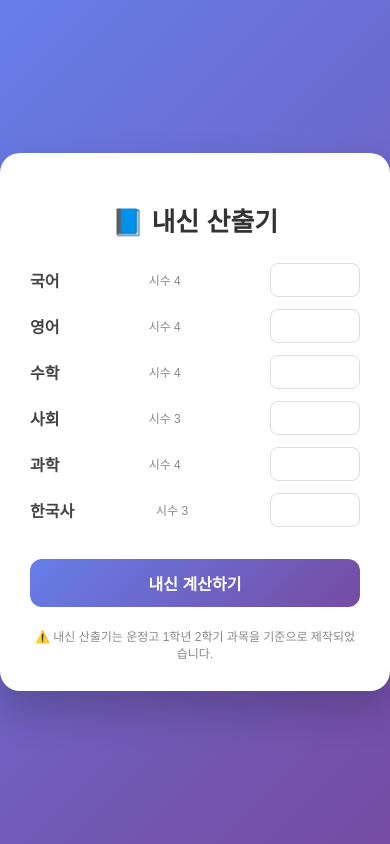
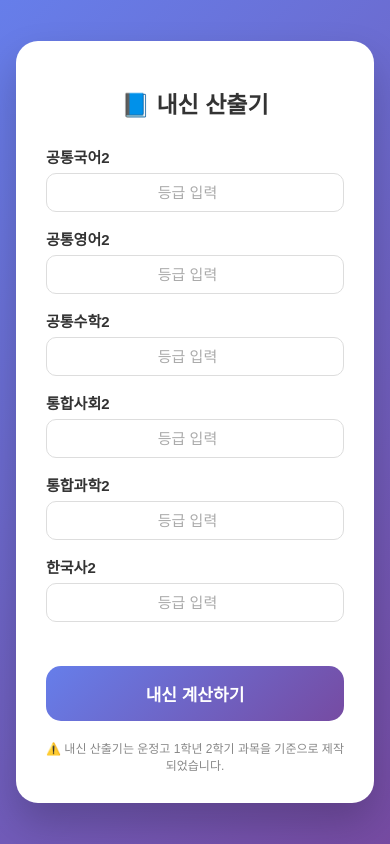
Before and after one commit to koutlier/grade-web, a Flask app: page / in a window 390 px wide. Run offline with Flask 3, Linux system fonts and the light colour scheme; some web fonts are replaced.

Commit message:
반응형

```diff
--- a/templates/index.html
+++ b/templates/index.html
@@ -3,6 +3,7 @@
 <head>
     <meta charset="UTF-8">
     <title>내신 계산기</title>
+    <meta name="viewport" content="width=device-width, initial-scale=1.0">
 
     <!-- Google Font -->
     <link href="https://fonts.googleapis.com/css2?family=Pretendard:wght@400;600;700&display=swap" rel="stylesheet">
@@ -20,21 +21,22 @@
             display: flex;
             justify-content: center;
             align-items: center;
+            padding: 16px;
         }
 
         .card {
             background: white;
             width: 100%;
-            max-width: 420px;
+            max-width: 460px;
             padding: 30px;
-            border-radius: 20px;
+            border-radius: 22px;
             box-shadow: 0 20px 40px rgba(0, 0, 0, 0.2);
         }
 
         h1 {
             text-align: center;
-            margin-bottom: 25px;
-            font-size: 26px;
+            margin-bottom: 26px;
+            font-size: 27px;
             font-weight: 700;
             color: #333;
         }
@@ -43,26 +45,26 @@
             display: flex;
             justify-content: space-between;
             align-items: center;
-            margin-bottom: 12px;
+            margin-bottom: 16px;
         }
 
-        .field label {
-            font-weight: 600;
-            color: #444;
-        }
-
-        .field span {
-            font-size: 12px;
-            color: #888;
+        .subject {
+            font-size: 16px;
+            font-weight: 700;
+            color: #333;
         }
 
         .field input {
-            width: 90px;
-            padding: 8px;
-            border-radius: 8px;
+            width: 120px;
+            padding: 10px;
+            border-radius: 10px;
             border: 1px solid #ddd;
-            font-size: 14px;
+            font-size: 15px;
             text-align: center;
+        }
+
+        .field input::placeholder {
+            color: #aaa;
         }
 
         .field input:focus {
@@ -73,27 +75,21 @@
 
         button {
             width: 100%;
-            margin-top: 20px;
-            padding: 12px;
+            margin-top: 28px;
+            padding: 15px;
             border: none;
-            border-radius: 12px;
+            border-radius: 15px;
             background: linear-gradient(135deg, #667eea, #764ba2);
             color: white;
-            font-size: 16px;
+            font-size: 17px;
             font-weight: 600;
             cursor: pointer;
-            transition: transform 0.1s ease, box-shadow 0.1s ease;
-        }
-
-        button:hover {
-            transform: translateY(-2px);
-            box-shadow: 0 8px 20px rgba(0, 0, 0, 0.2);
         }
 
         .result {
-            margin-top: 25px;
-            padding: 20px;
-            border-radius: 14px;
+            margin-top: 30px;
+            padding: 24px;
+            border-radius: 18px;
             background: #f5f6ff;
             text-align: center;
         }
@@ -105,16 +101,41 @@
         }
 
         .result-score {
-            font-size: 32px;
+            font-size: 36px;
             font-weight: 700;
             color: #667eea;
         }
 
         .note {
-            margin-top: 20px;
+            margin-top: 18px;
             font-size: 12px;
             color: #888;
             text-align: center;
+        }
+
+        /* 📱 모바일 대응 */
+        @media (max-width: 480px) {
+            .field {
+                flex-direction: column;
+                align-items: stretch;
+            }
+
+            .subject {
+                margin-bottom: 6px;
+                font-size: 15px;
+            }
+
+            .field input {
+                width: 100%;
+            }
+
+            h1 {
+                font-size: 23px;
+            }
+
+            .result-score {
+                font-size: 30px;
+            }
         }
     </style>
 </head>
@@ -125,39 +146,33 @@
 
     <form method="post">
         <div class="field">
-            <label>국어</label>
-            <span>시수 4</span>
-            <input type="number" step="1" name="korean" required>
+            <div class="subject">공통국어2</div>
+            <input type="number" step="1" name="korean" placeholder="등급 입력" required>
         </div>
 
         <div class="field">
-            <label>영어</label>
-            <span>시수 4</span>
-            <input type="number" step="1" name="english" required>
+            <div class="subject">공통영어2</div>
+            <input type="number" step="1" name="english" placeholder="등급 입력" required>
         </div>
 
         <div class="field">
-            <label>수학</label>
-            <span>시수 4</span>
-            <input type="number" step="1" name="math" required>
+            <div class="subject">공통수학2</div>
+            <input type="number" step="1" name="math" placeholder="등급 입력" required>
         </div>
 
         <div class="field">
-            <label>사회</label>
-            <span>시수 3</span>
-            <input type="number" step="1" name="social" required>
+            <div class="subject">통합사회2</div>
+            <input type="number" step="1" name="social" placeholder="등급 입력" required>
         </div>
 
         <div class="field">
-            <label>과학</label>
-            <span>시수 4</span>
-            <input type="number" step="1" name="science" required>
+            <div class="subject">통합과학2</div>
+            <input type="number" step="1" name="science" placeholder="등급 입력" required>
         </div>
 
         <div class="field">
-            <label>한국사</label>
-            <span>시수 3</span>
-            <input type="number" step="1" name="history" required>
+            <div class="subject">한국사2</div>
+            <input type="number" step="1" name="history" placeholder="등급 입력" required>
         </div>
 
         <button type="submit">내신 계산하기</button>
```
